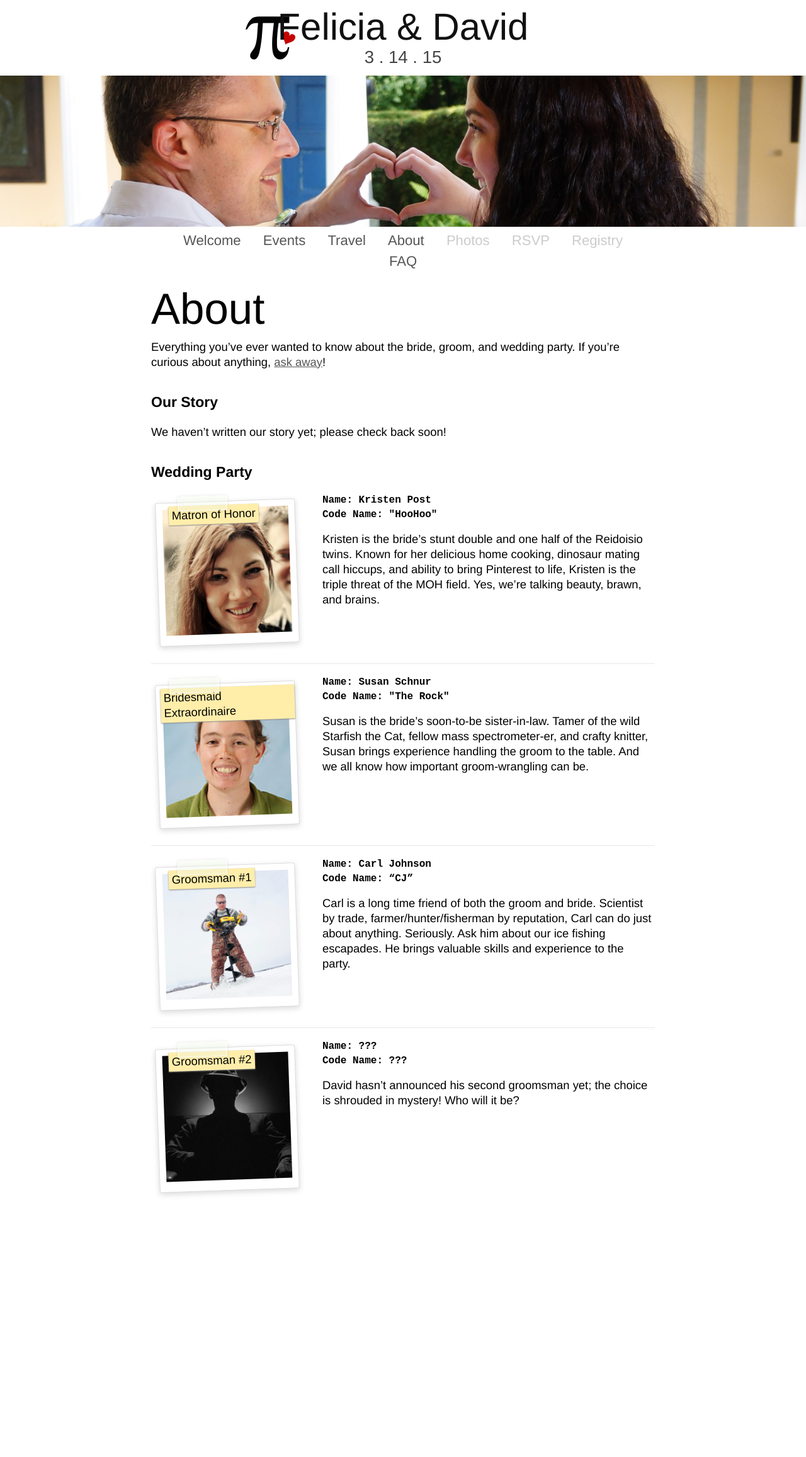
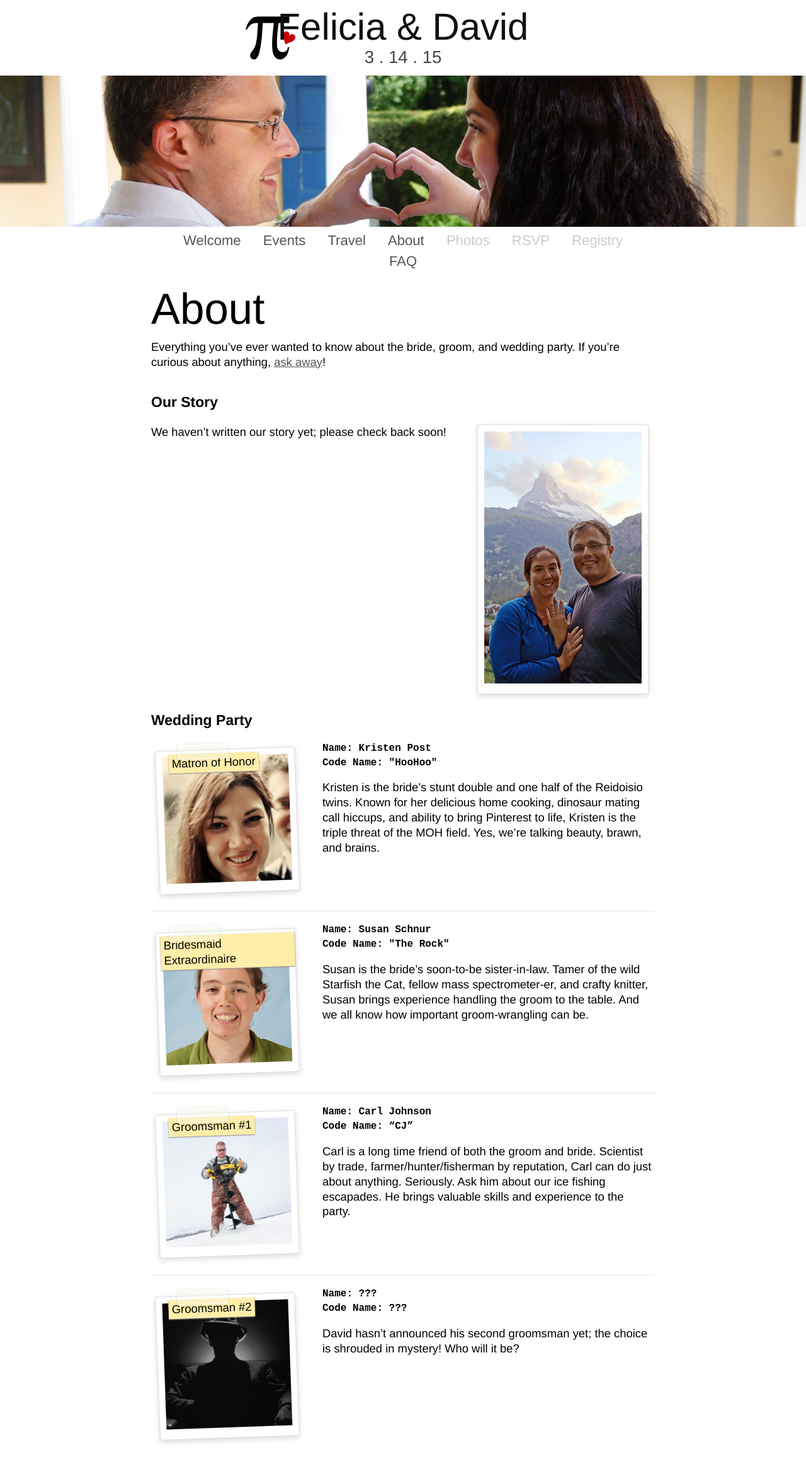
Before and after one commit to dnschnur/piday.github.com, a Jekyll site: the page built from about/index.md, in a window 1280 px wide. Shown: the whole page at 63% size. Built offline with Jekyll 4.4.1, drawn with Linux system fonts in a browser that asks for light colours; nearby versions of some CDN libraries.

Commit message:
Add engagement photo, rename about-info style.

```diff
--- a/about/index.md
+++ b/about/index.md
@@ -9,6 +9,10 @@ Everything you’ve ever wanted to know about the bride, groom, and wedding part
 
 ### Our Story ###
 
+<div class="photo matterhorn-photo">
+  <img src="/images/places/matterhorn.jpg">
+</div>
+
 We haven't written our story yet; please check back soon!
 
 
@@ -19,8 +23,8 @@ We haven't written our story yet; please check back soon!
   <div class="title">Matron of Honor</div>
 </div>
 
-<div class="about-info">Name: Kristen Post</div>
-<div class="about-info">Code Name: "HooHoo"</div>
+<div class="profile-info">Name: Kristen Post</div>
+<div class="profile-info">Code Name: "HooHoo"</div>
 
 Kristen is the bride’s stunt double and one half of the Reidoisio twins. Known for her delicious home cooking, dinosaur mating call hiccups, and ability to bring Pinterest to life, Kristen is the triple threat of the MOH field. Yes, we’re talking beauty, brawn, and brains.
 
@@ -31,8 +35,8 @@ Kristen is the bride’s stunt double and one half of the Reidoisio twins. Known
   <div class="title">Bridesmaid Extraordinaire</div>
 </div>
 
-<div class="about-info">Name: Susan Schnur</div>
-<div class="about-info">Code Name: "The Rock"</div>
+<div class="profile-info">Name: Susan Schnur</div>
+<div class="profile-info">Code Name: "The Rock"</div>
 
 Susan is the bride’s soon-to-be sister-in-law. Tamer of the wild Starfish the Cat, fellow mass spectrometer-er, and crafty knitter, Susan brings experience handling the groom to the table. And we all know how important groom-wrangling can be.
 
@@ -43,8 +47,8 @@ Susan is the bride’s soon-to-be sister-in-law. Tamer of the wild Starfish the
   <div class="title">Groomsman #1</div>
 </div>
 
-<div class="about-info">Name: Carl Johnson</div>
-<div class="about-info">Code Name: “CJ”</div>
+<div class="profile-info">Name: Carl Johnson</div>
+<div class="profile-info">Code Name: “CJ”</div>
 
 Carl is a long time friend of both the groom and bride. Scientist by trade, farmer/hunter/fisherman by reputation, Carl can do just about anything. Seriously. Ask him about our ice fishing escapades. He brings valuable skills and experience to the party.
 
@@ -55,7 +59,7 @@ Carl is a long time friend of both the groom and bride. Scientist by trade, farm
   <div class="title">Groomsman #2</div>
 </div>
 
-<div class="about-info">Name: ???</div>
-<div class="about-info">Code Name: ???</div>
+<div class="profile-info">Name: ???</div>
+<div class="profile-info">Code Name: ???</div>
 
 David hasn't announced his second groomsman yet; the choice is shrouded in mystery! Who will it be?
--- a/piday.css
+++ b/piday.css
@@ -411,7 +411,13 @@ input[type=submit]:disabled {
 
 /* About page styles */
 
-.about-info {
+.matterhorn-photo {
+  float: right;
+  margin: 0 10px 30px 30px;
+  width: 250px;
+}
+
+.profile-info {
   margin: 5px 0;
   font: bold 16px monospace;
 }
```
